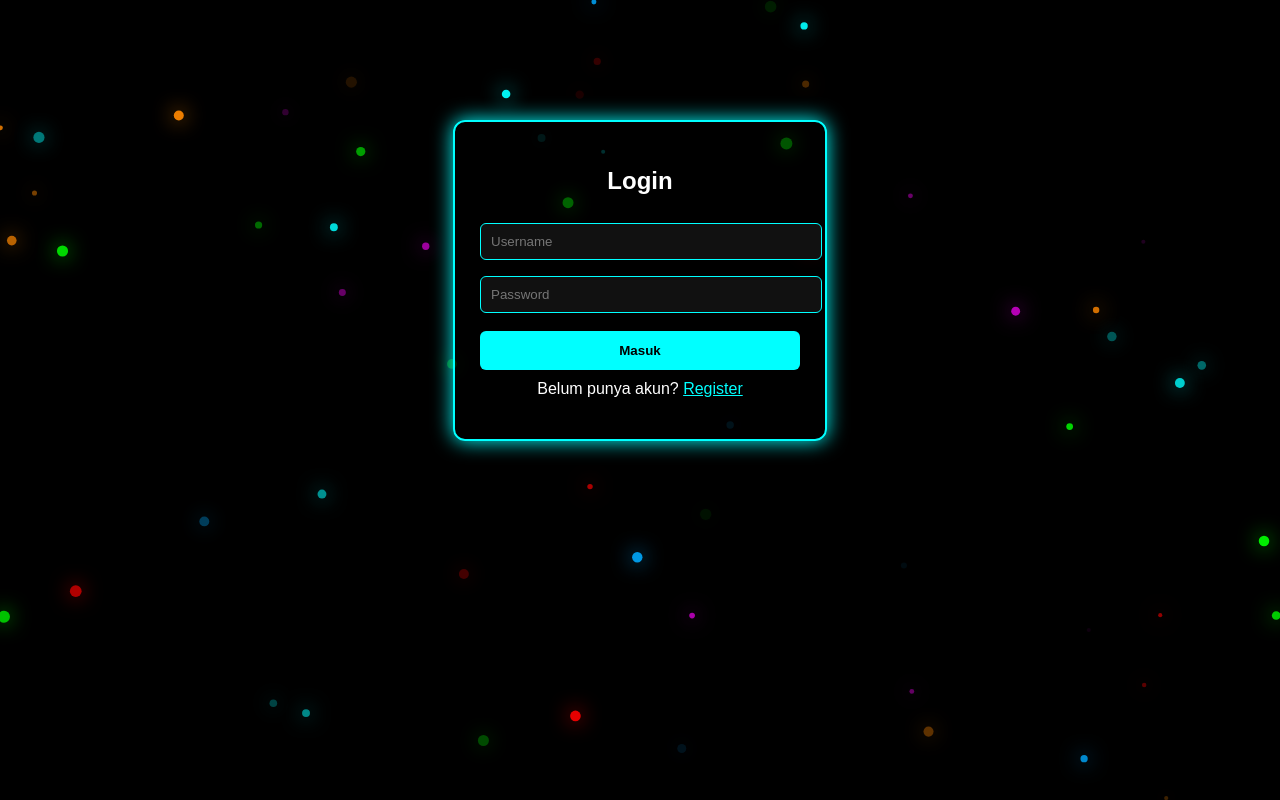
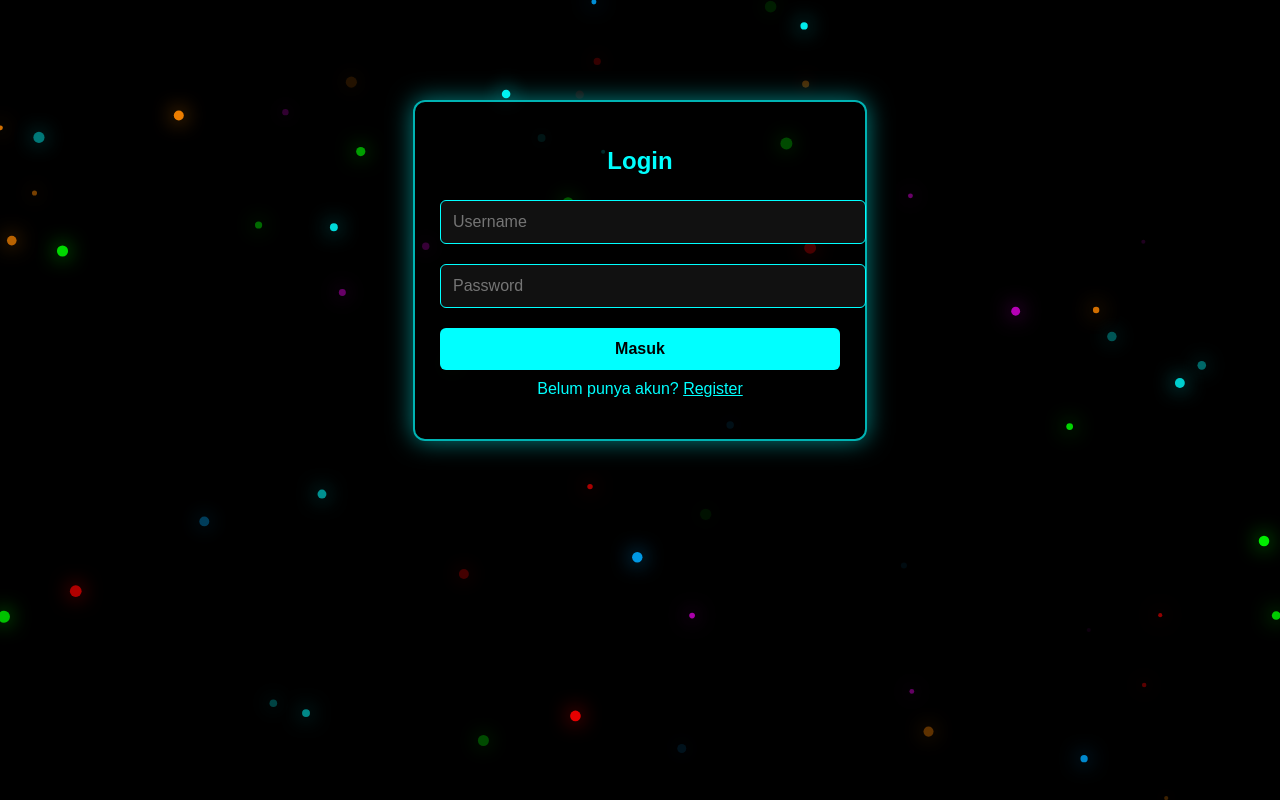
Before and after one commit to MiftahulKhoiri/BagusMedia_web_server, a Flask app: page /login in a window 1280 px wide. Run offline with Flask 3, Linux system fonts and the light colour scheme.

Commit message:
Update login.html

```diff
--- a/app/templates/login.html
+++ b/app/templates/login.html
@@ -2,49 +2,20 @@
 <html lang="id">
 <head>
     <meta charset="UTF-8">
+    <meta name="viewport" content="width=device-width, initial-scale=1.0">
+
     <title>Login</title>
 
     <!-- Neon Background -->
     <link rel="stylesheet" href="/static/css/neon.css">
     <script src="/static/Js/neon.js" defer></script>
 
-    <style>
-        .box {
-            width: 320px;
-            padding: 25px;
-            background: rgba(0,0,0,0.6);
-            border: 2px solid #0ff;
-            border-radius: 12px;
-            margin: 120px auto;
-            box-shadow: 0 0 20px #0ff;
-            color: #fff;
-            text-align: center;
-        }
-        input {
-            width: 100%;
-            padding: 10px;
-            margin: 8px 0;
-            background: #111;
-            border: 1px solid #0ff;
-            color: #0ff;
-            border-radius: 6px;
-        }
-        button {
-            width: 100%;
-            padding: 12px;
-            background: #0ff;
-            border: none;
-            border-radius: 6px;
-            color: #000;
-            font-weight: bold;
-            cursor: pointer;
-            margin-top: 10px;
-        }
-    </style>
+    <!-- Style Form -->
+    <link rel="stylesheet" href="/static/css/form.css">
 </head>
 <body>
 
-<div class="box">
+<div class="form-box">
     <h2>Login</h2>
 
     <form action="/login" method="POST">
@@ -53,7 +24,7 @@
         <button type="submit">Masuk</button>
     </form>
 
-    <p style="margin-top:10px;">
+    <p style="margin-top:10px; color:#0ff;">
         Belum punya akun? <a href="/register" style="color:#0ff;">Register</a>
     </p>
 </div>
```
